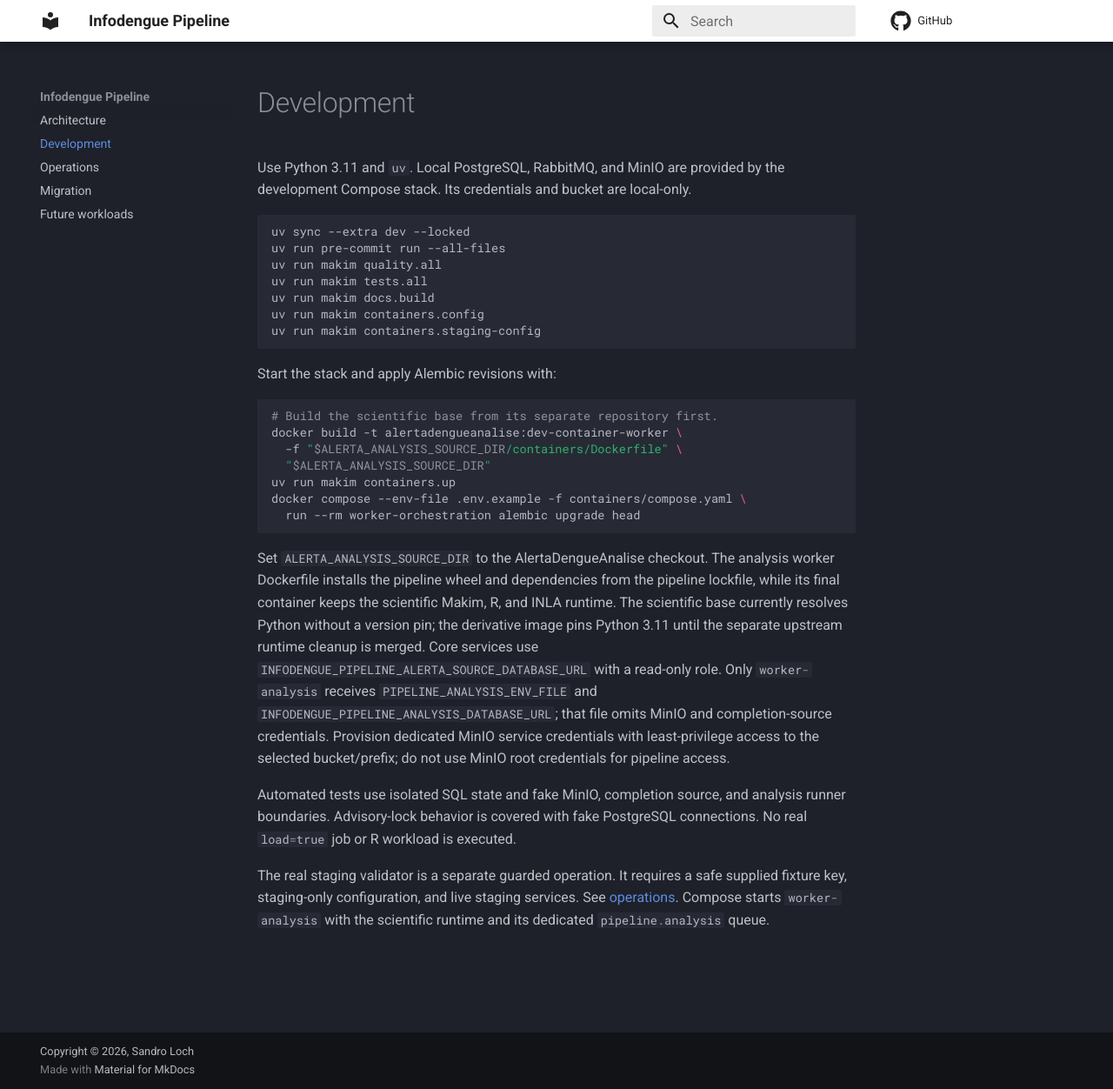
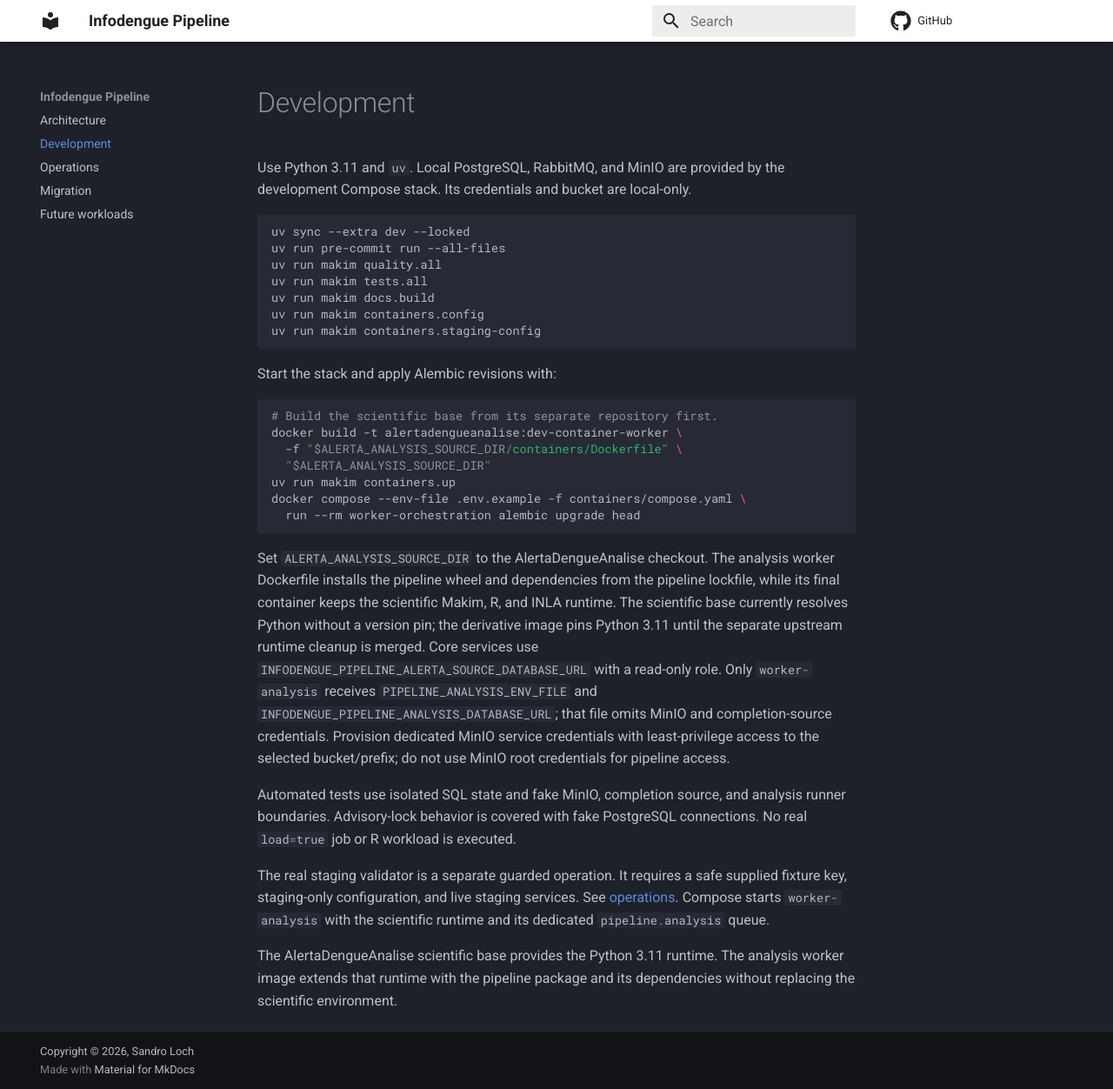
Before and after one commit to esloch/infodengue-pipeline, an MkDocs documentation site: the page built from docs/development.md, in a window 1280 px wide and 1252 px high. Shown: the whole window at 87% size. Built offline with MkDocs 1.6.1 and Material for MkDocs 9.7.7, drawn with Linux system fonts in a browser that asks for light colours; comment, search, counter and statistics services are not loaded.

Commit message:
docs: update analysis runtime contract

```diff
--- a/docs/development.md
+++ b/docs/development.md
@@ -46,3 +46,7 @@ The real staging validator is a separate guarded operation. It requires a
 safe supplied fixture key, staging-only configuration, and live staging
 services. See [operations](operations.md). Compose starts `worker-analysis`
 with the scientific runtime and its dedicated `pipeline.analysis` queue.
+
+The AlertaDengueAnalise scientific base provides the Python 3.11 runtime.
+The analysis worker image extends that runtime with the pipeline package and
+its dependencies without replacing the scientific environment.
```
